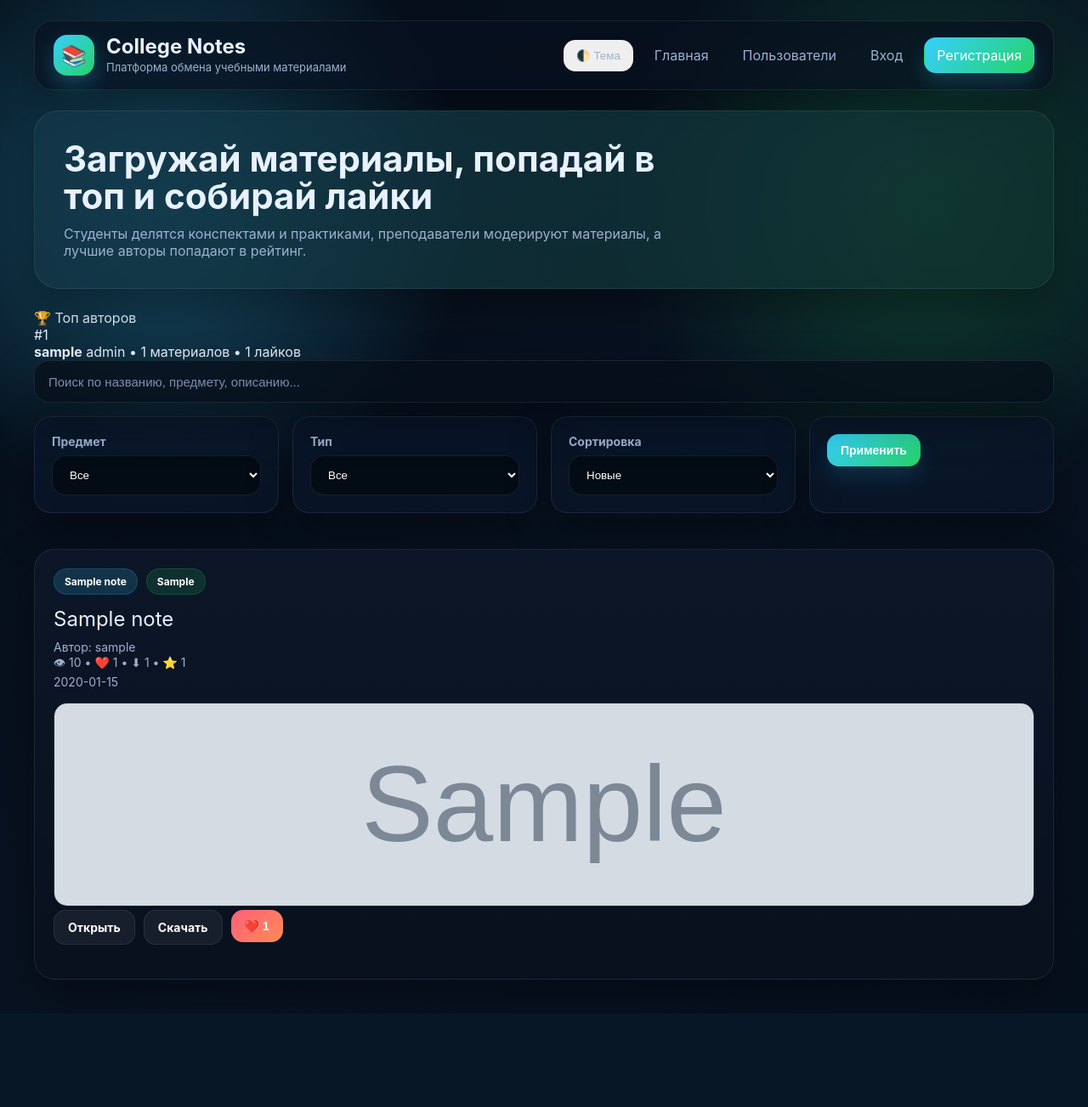
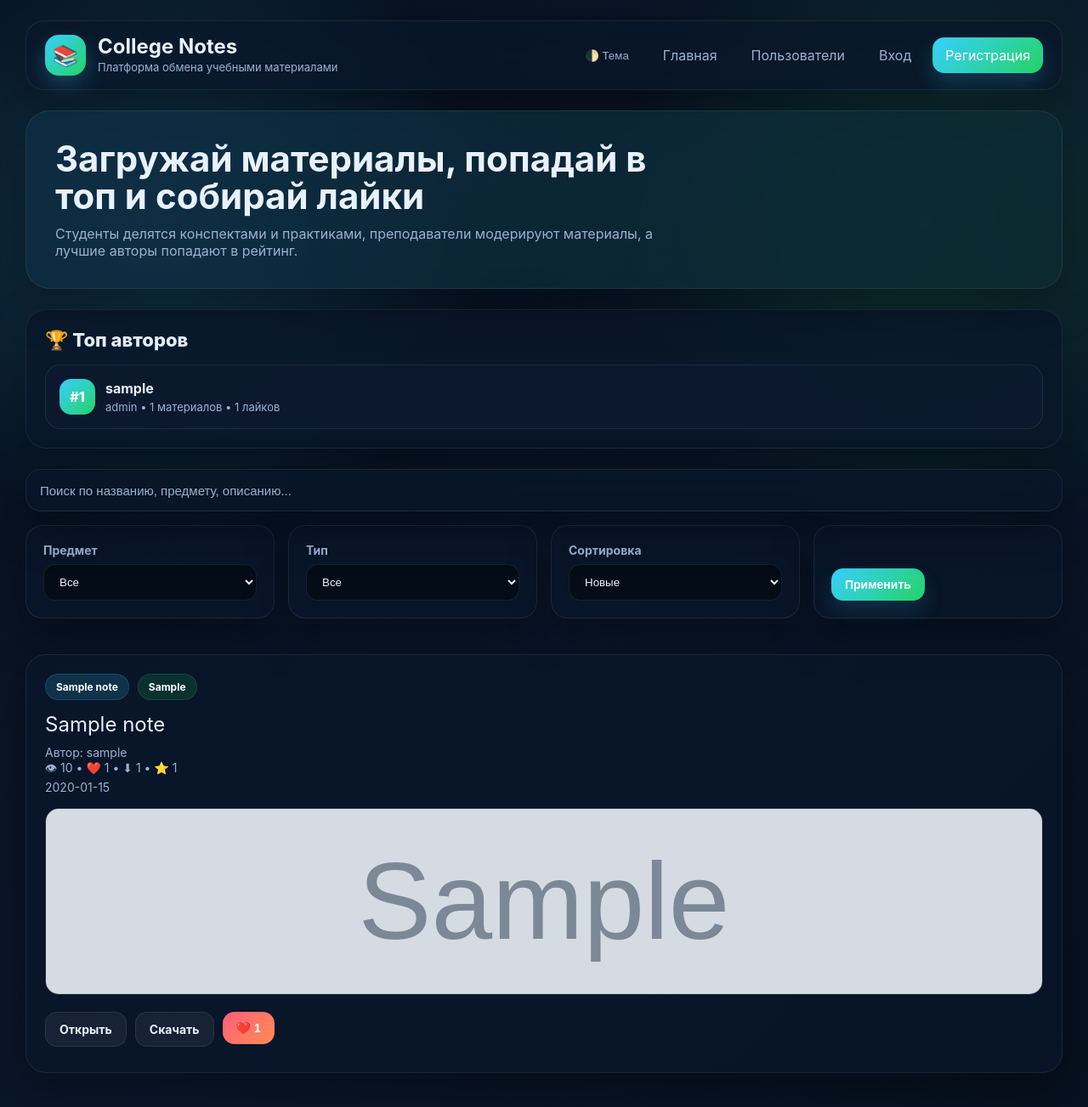
Before and after one commit to StanislavRostislav/college_notes, a FastAPI app: page / in a window 1280 px wide. Shown: the whole page at 85% size. Before the commit the page ends 1186 px from the top, so only its background shows below. Run offline with FastAPI, Linux system fonts and the light colour scheme; tables that the repository leaves empty hold one stand-in row (values such as "Sample post"); grey boxes marked "Sample" are stand-in pictures.

Commit message:
Update style.css

```diff
--- a/static/style.css
+++ b/static/style.css
@@ -15,16 +15,34 @@
     --accent: #37cfff;
     --accent2: #25d366;
     --danger: #ff5f7a;
+    --warning: #ffc145;
     --shadow: 0 20px 50px rgba(0, 0, 0, 0.35);
+    --preview-bg: rgba(255,255,255,0.03);
+}
+
+html[data-theme="light"] {
+    --bg: #eff5ff;
+    --bg2: #dfeeff;
+    --panel: rgba(255, 255, 255, 0.78);
+    --panel-2: rgba(255, 255, 255, 0.92);
+    --line: rgba(0, 0, 0, 0.08);
+    --text: #152033;
+    --muted: #63738f;
+    --accent: #0077ff;
+    --accent2: #17b26a;
+    --danger: #ff4d6d;
+    --warning: #ff9f1c;
+    --shadow: 0 20px 50px rgba(0, 0, 0, 0.12);
+    --preview-bg: rgba(0,0,0,0.03);
 }
 
 body {
     font-family: Inter, "Segoe UI", Arial, sans-serif;
     color: var(--text);
     background:
-        radial-gradient(circle at 15% 20%, rgba(55, 207, 255, 0.35), transparent 25%),
-        radial-gradient(circle at 85% 20%, rgba(37, 211, 102, 0.26), transparent 25%),
-        linear-gradient(135deg, #050d18, #081221 55%, #06101d);
+        radial-gradient(circle at 15% 20%, rgba(55, 207, 255, 0.20), transparent 25%),
+        radial-gradient(circle at 85% 20%, rgba(37, 211, 102, 0.18), transparent 25%),
+        linear-gradient(135deg, var(--bg), var(--bg2) 55%, var(--bg));
     min-height: 100vh;
 }
 
@@ -34,7 +52,7 @@
 }
 
 .page {
-    width: min(1200px, calc(100% - 36px));
+    width: min(1220px, calc(100% - 32px));
     margin: 0 auto;
     padding: 24px 0 40px;
 }
@@ -46,7 +64,7 @@
     gap: 16px;
     padding: 16px 22px;
     border: 1px solid var(--line);
-    background: rgba(8, 17, 31, 0.7);
+    background: var(--panel);
     backdrop-filter: blur(14px);
     border-radius: 22px;
     box-shadow: var(--shadow);
@@ -93,6 +111,8 @@
     color: var(--muted);
     border-radius: 14px;
     border: 1px solid transparent;
+    background: transparent;
+    cursor: pointer;
     transition: 0.2s ease;
 }
 
@@ -113,8 +133,8 @@
     border-radius: 28px;
     border: 1px solid var(--line);
     background:
-        linear-gradient(135deg, rgba(55, 207, 255, 0.14), rgba(37, 211, 102, 0.12)),
-        rgba(11, 20, 34, 0.75);
+        linear-gradient(135deg, rgba(55, 207, 255, 0.10), rgba(37, 211, 102, 0.08)),
+        var(--panel);
     backdrop-filter: blur(12px);
     box-shadow: var(--shadow);
     margin-bottom: 24px;
@@ -133,6 +153,59 @@
     max-width: 720px;
 }
 
+.leaderboard-box {
+    margin-bottom: 24px;
+    padding: 22px;
+    border-radius: 24px;
+    border: 1px solid var(--line);
+    background: var(--panel);
+    box-shadow: var(--shadow);
+}
+
+.section-title {
+    font-size: 22px;
+    font-weight: 800;
+    margin-bottom: 16px;
+}
+
+.leaderboard-mini {
+    display: grid;
+    grid-template-columns: repeat(auto-fit, minmax(220px, 1fr));
+    gap: 14px;
+}
+
+.leader-mini-card {
+    display: flex;
+    align-items: center;
+    gap: 12px;
+    padding: 16px;
+    border-radius: 18px;
+    border: 1px solid var(--line);
+    background: var(--panel-2);
+}
+
+.leader-rank {
+    width: 42px;
+    height: 42px;
+    border-radius: 14px;
+    display: grid;
+    place-items: center;
+    font-weight: 800;
+    background: linear-gradient(135deg, var(--accent), var(--accent2));
+    color: white;
+}
+
+.leader-info {
+    display: flex;
+    flex-direction: column;
+    gap: 4px;
+}
+
+.leader-info span {
+    color: var(--muted);
+    font-size: 13px;
+}
+
 .toolbar {
     display: grid;
     grid-template-columns: 1fr;
@@ -142,7 +215,7 @@
 
 .search-box {
     border: 1px solid var(--line);
-    background: rgba(6, 14, 24, 0.72);
+    background: var(--panel);
     backdrop-filter: blur(10px);
     border-radius: 18px;
     padding: 14px 16px;
@@ -159,12 +232,42 @@
 }
 
 .search-box input::placeholder {
-    color: #7c8eac;
+    color: var(--muted);
+}
+
+.stats {
+    display: grid;
+    grid-template-columns: repeat(auto-fit, minmax(220px, 1fr));
+    gap: 16px;
+    margin-bottom: 22px;
+}
+
+.stat-card {
+    padding: 20px;
+    border-radius: 20px;
+    background: var(--panel);
+    border: 1px solid var(--line);
+    box-shadow: var(--shadow);
+}
+
+.stat-card h3 {
+    font-size: 14px;
+    color: var(--muted);
+    margin-bottom: 8px;
+}
+
+.stat-card strong {
+    font-size: 28px;
+}
+
+.stat-card-button {
+    display: flex;
+    align-items: end;
 }
 
 .grid {
     display: grid;
-    grid-template-columns: repeat(auto-fit, minmax(320px, 1fr));
+    grid-template-columns: repeat(auto-fit, minmax(340px, 1fr));
     gap: 18px;
 }
 
@@ -172,7 +275,7 @@
     padding: 22px;
     border-radius: 24px;
     border: 1px solid var(--line);
-    background: linear-gradient(180deg, rgba(12, 23, 40, 0.96), rgba(9, 17, 30, 0.96));
+    background: var(--panel);
     box-shadow: var(--shadow);
     transition: transform 0.2s ease, border-color 0.2s ease;
 }
@@ -224,7 +327,8 @@
     display: flex;
     flex-wrap: wrap;
     gap: 10px;
-    margin-bottom: 18px;
+    margin-top: 16px;
+    margin-bottom: 8px;
 }
 
 .btn,
@@ -252,10 +356,11 @@
 .btn-secondary {
     background: rgba(255,255,255,0.06);
     border: 1px solid var(--line);
+    color: var(--text);
 }
 
 .btn-like {
-    background: linear-gradient(135deg, #ff5f7a, #ff8b54);
+    background: linear-gradient(135deg, var(--danger), #ff8b54);
 }
 
 .comment-box {
@@ -265,14 +370,22 @@
     gap: 10px;
 }
 
-.comment-box input {
+.comment-box input,
+.form input,
+.form-select {
     width: 100%;
     border: 1px solid var(--line);
     border-radius: 14px;
     background: rgba(5, 12, 22, 0.92);
-    color: white;
+    color: var(--text);
     padding: 12px 14px;
     outline: none;
+}
+
+html[data-theme="light"] .comment-box input,
+html[data-theme="light"] .form input,
+html[data-theme="light"] .form-select {
+    background: rgba(255,255,255,0.9);
 }
 
 .comments {
@@ -358,34 +461,111 @@
     border: none;
 }
 
-.stats {
-    display: grid;
-    grid-template-columns: repeat(auto-fit, minmax(220px, 1fr));
-    gap: 16px;
-    margin-bottom: 22px;
+.error {
+    color: var(--danger);
+    margin-bottom: 12px;
 }
 
-.stat-card {
+.preview-frame {
+    width: 100%;
+    height: 220px;
+    border: 1px solid var(--line);
+    border-radius: 16px;
+    background: white;
+}
+
+.preview-image {
+    width: 100%;
+    height: 220px;
+    object-fit: cover;
+    border-radius: 16px;
+    border: 1px solid var(--line);
+    background: var(--preview-bg);
+}
+
+.large-preview {
+    height: 720px;
+}
+
+.large-image {
+    height: auto;
+    max-height: 720px;
+    object-fit: contain;
+}
+
+.leaderboard-page {
+    display: flex;
+    flex-direction: column;
+    gap: 14px;
+}
+
+.leader-row {
+    display: grid;
+    grid-template-columns: 90px 1fr 520px;
+    gap: 18px;
+    align-items: center;
     padding: 20px;
-    border-radius: 20px;
-    background: rgba(10, 22, 41, 0.78);
+    border-radius: 24px;
+    background: var(--panel);
     border: 1px solid var(--line);
     box-shadow: var(--shadow);
 }
 
-.stat-card h3 {
-    font-size: 14px;
-    color: var(--muted);
-    margin-bottom: 8px;
+.leader-rank-big {
+    width: 70px;
+    height: 70px;
+    border-radius: 22px;
+    display: grid;
+    place-items: center;
+    font-size: 22px;
+    font-weight: 900;
+    color: white;
+    background: linear-gradient(135deg, var(--accent), var(--accent2));
 }
 
-.stat-card strong {
-    font-size: 28px;
+.leader-name {
+    font-size: 24px;
+    font-weight: 800;
+    margin-bottom: 6px;
 }
 
-.error {
-    color: #ff8fa3;
-    margin-bottom: 12px;
+.leader-role {
+    color: var(--muted);
+}
+
+.leader-stats {
+    display: grid;
+    grid-template-columns: repeat(4, 1fr);
+    gap: 12px;
+}
+
+.leader-stats div {
+    padding: 14px;
+    border-radius: 16px;
+    background: var(--panel-2);
+    border: 1px solid var(--line);
+    text-align: center;
+}
+
+.leader-stats strong {
+    display: block;
+    font-size: 24px;
+    margin-bottom: 4px;
+}
+
+.leader-stats span {
+    color: var(--muted);
+    font-size: 12px;
+}
+
+@media (max-width: 1050px) {
+    .leader-row {
+        grid-template-columns: 1fr;
+    }
+
+    .leader-stats {
+        grid-template-columns: repeat(2, 1fr);
+    }
 }
 
 @media (max-width: 900px) {
@@ -406,40 +586,3 @@
         width: min(100% - 20px, 1200px);
     }
 }
-
-.form-select {
-    width: 100%;
-    padding: 14px 16px;
-    border: 1px solid var(--line);
-    border-radius: 16px;
-    background: rgba(4, 11, 20, 0.92);
-    color: white;
-    outline: none;
-}
-
-.preview-frame {
-    width: 100%;
-    height: 240px;
-    border: 1px solid var(--line);
-    border-radius: 16px;
-    background: white;
-}
-
-.large-preview {
-    height: 720px;
-}
-
-.preview-image {
-    width: 100%;
-    height: 240px;
-    object-fit: cover;
-    border-radius: 16px;
-    border: 1px solid var(--line);
-}
-
-.large-image {
-    height: auto;
-    max-height: 720px;
-    object-fit: contain;
-    background: rgba(255,255,255,0.03);
-}
```
Also changed, not shown: other parts of static/style.css (+10 -20 lines).
